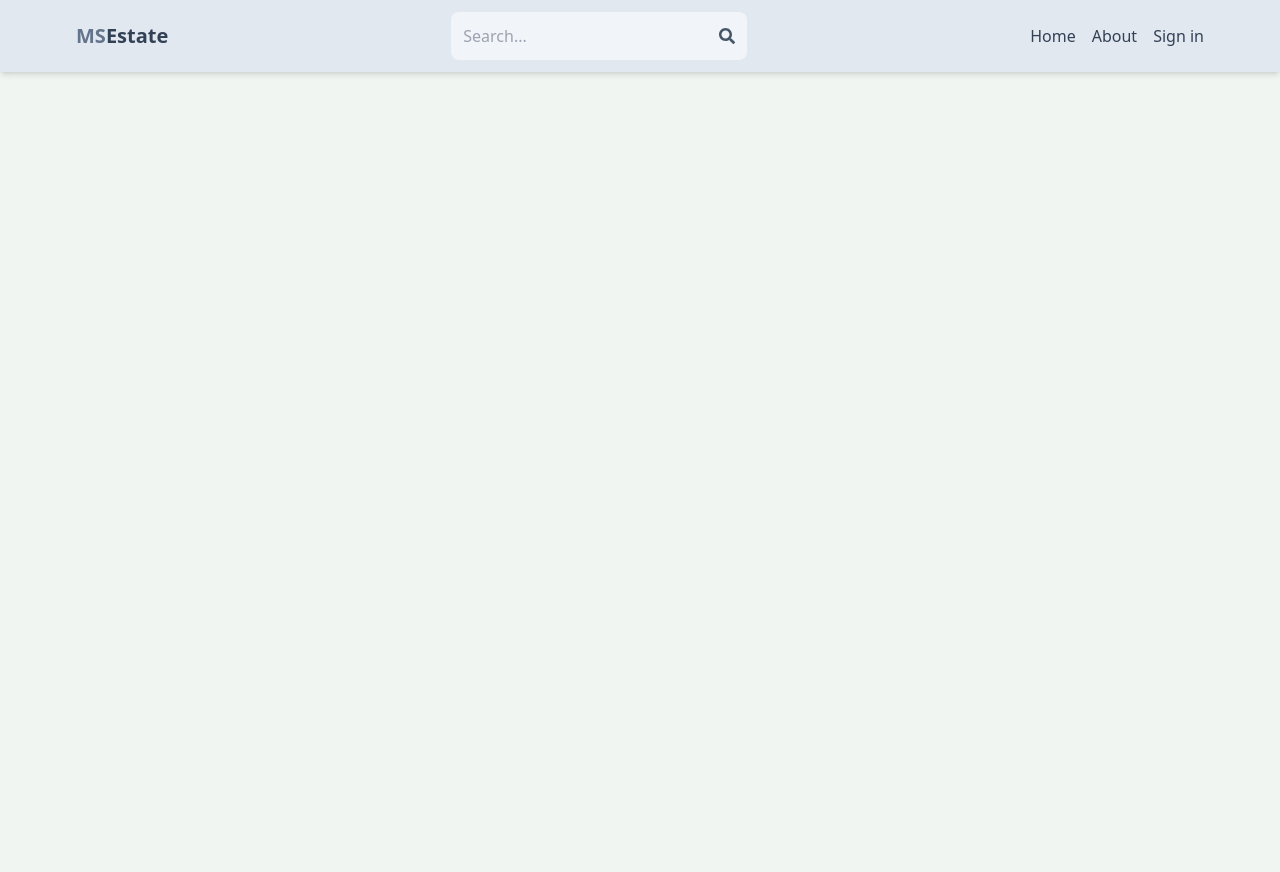
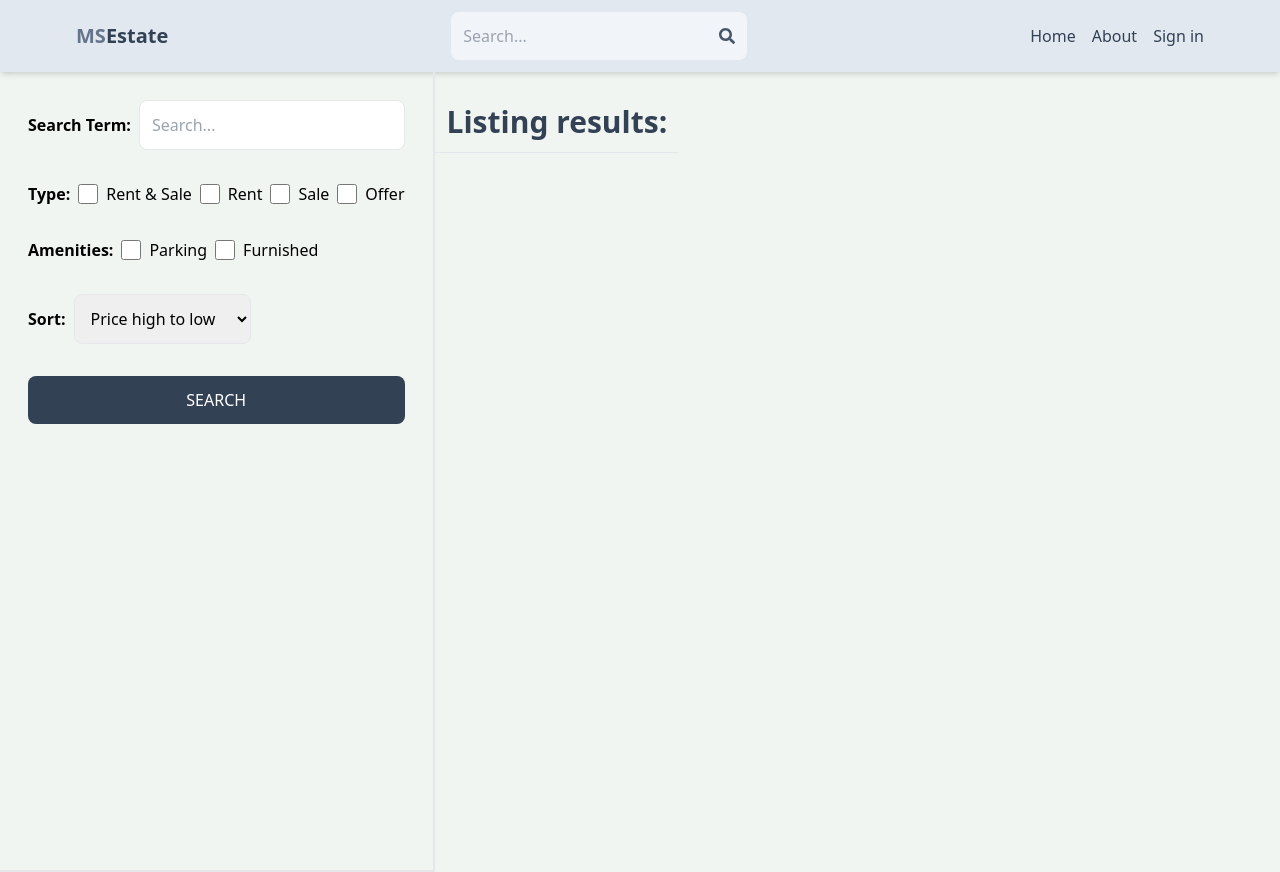
Before and after one commit to Sufiyan15/mern-estate, a React (Vite) app in the folder client/: page /search in a window 1280 px wide. Before the commit the page ends 800 px from the top, so only its background shows below. Built offline with nearby package versions, Linux system fonts and the light colour scheme; no server answers.

Commit message:
Create search page UI

```diff
--- a/client/src/App.jsx
+++ b/client/src/App.jsx
@@ -9,6 +9,7 @@
 import CreateListing from "./pages/CreateListing";
 import UpdateListing from "./pages/UpdateListing";
 import Listing from "./pages/Listing";
+import Search from "./pages/Search";
 
 const App = () => {
   return (
@@ -19,6 +20,7 @@
         <Route path="/sign-in" element={<SignIn />} />
         <Route path="/about" element={<About />} />
         <Route path="/sign-up" element={<SignUp />} />
+        <Route path="/search" element={<Search />} />
         <Route path="/listing/:listingId" element={<Listing />} />
         <Route element={<PrivateRoute />}>
           <Route path="/profile" element={<Profile />} />
--- /dev/null
+++ b/client/src/pages/Search.jsx
@@ -0,0 +1,68 @@
+export default function Search() {
+  return (
+    <div className="flex flex-col md:flex-row">
+      <div className="p-7  border-b-2 md:border-r-2 md:min-h-screen">
+        <form className="flex flex-col gap-8">
+          <div className="flex items-center gap-2">
+            <label className="whitespace-nowrap font-semibold">
+              Search Term:
+            </label>
+            <input
+              type="text"
+              id="searchTerm"
+              placeholder="Search..."
+              className="border rounded-lg p-3 w-full"
+            />
+          </div>
+          <div className="flex gap-2 flex-wrap items-center">
+            <label className="font-semibold">Type:</label>
+            <div className="flex gap-2">
+              <input type="checkbox" id="all" className="w-5" />
+              <span>Rent & Sale</span>
+            </div>
+            <div className="flex gap-2">
+              <input type="checkbox" id="rent" className="w-5" />
+              <span>Rent</span>
+            </div>
+            <div className="flex gap-2">
+              <input type="checkbox" id="sale" className="w-5" />
+              <span>Sale</span>
+            </div>
+            <div className="flex gap-2">
+              <input type="checkbox" id="offer" className="w-5" />
+              <span>Offer</span>
+            </div>
+          </div>
+          <div className="flex gap-2 flex-wrap items-center">
+            <label className="font-semibold">Amenities:</label>
+            <div className="flex gap-2">
+              <input type="checkbox" id="parking" className="w-5" />
+              <span>Parking</span>
+            </div>
+            <div className="flex gap-2">
+              <input type="checkbox" id="furnished" className="w-5" />
+              <span>Furnished</span>
+            </div>
+          </div>
+          <div className="flex items-center gap-2">
+            <label className="font-semibold">Sort:</label>
+            <select id="sort_order" className="border rounded-lg p-3">
+              <option>Price high to low</option>
+              <option>Price low to hight</option>
+              <option>Latest</option>
+              <option>Oldest</option>
+            </select>
+          </div>
+          <button className="bg-slate-700 text-white p-3 rounded-lg uppercase hover:opacity-95">
+            Search
+          </button>
+        </form>
+      </div>
+      <div className="">
+        <h1 className="text-3xl font-semibold border-b p-3 text-slate-700 mt-5">
+          Listing results:
+        </h1>
+      </div>
+    </div>
+  );
+}
```
